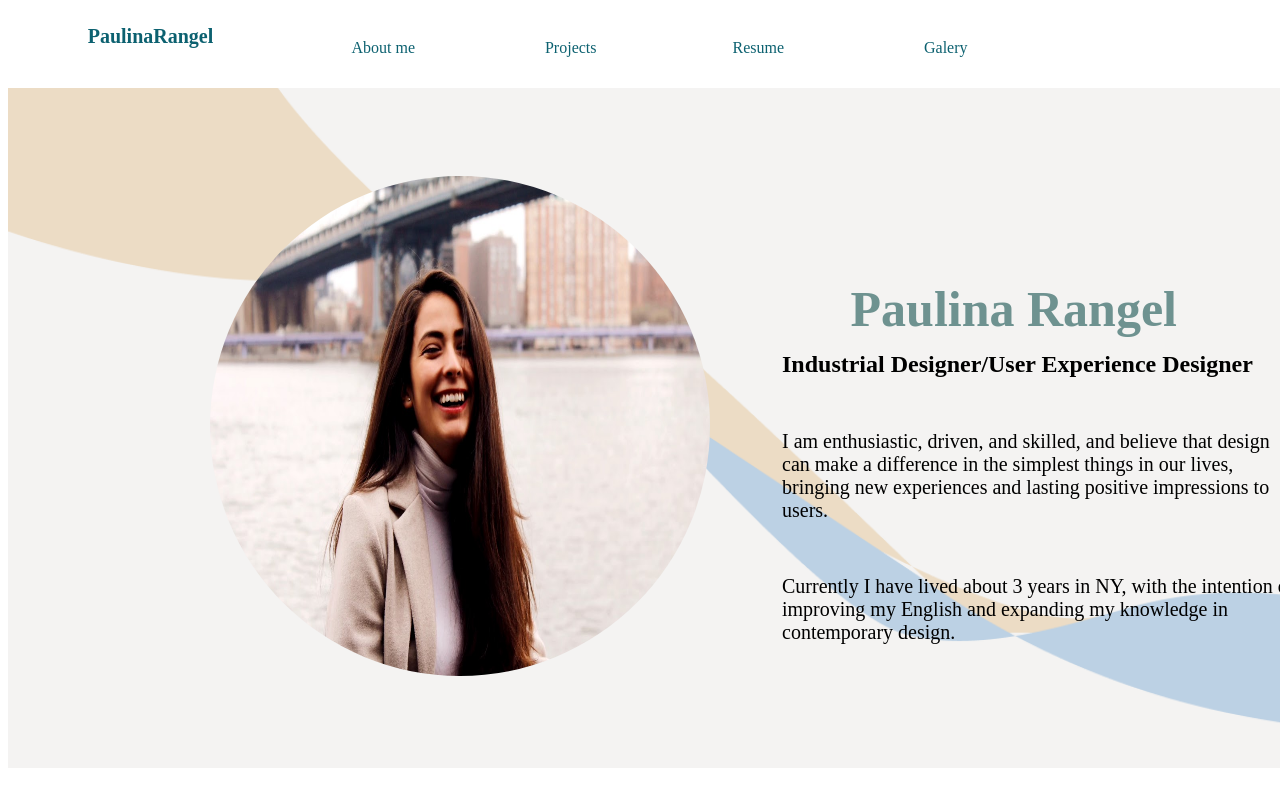
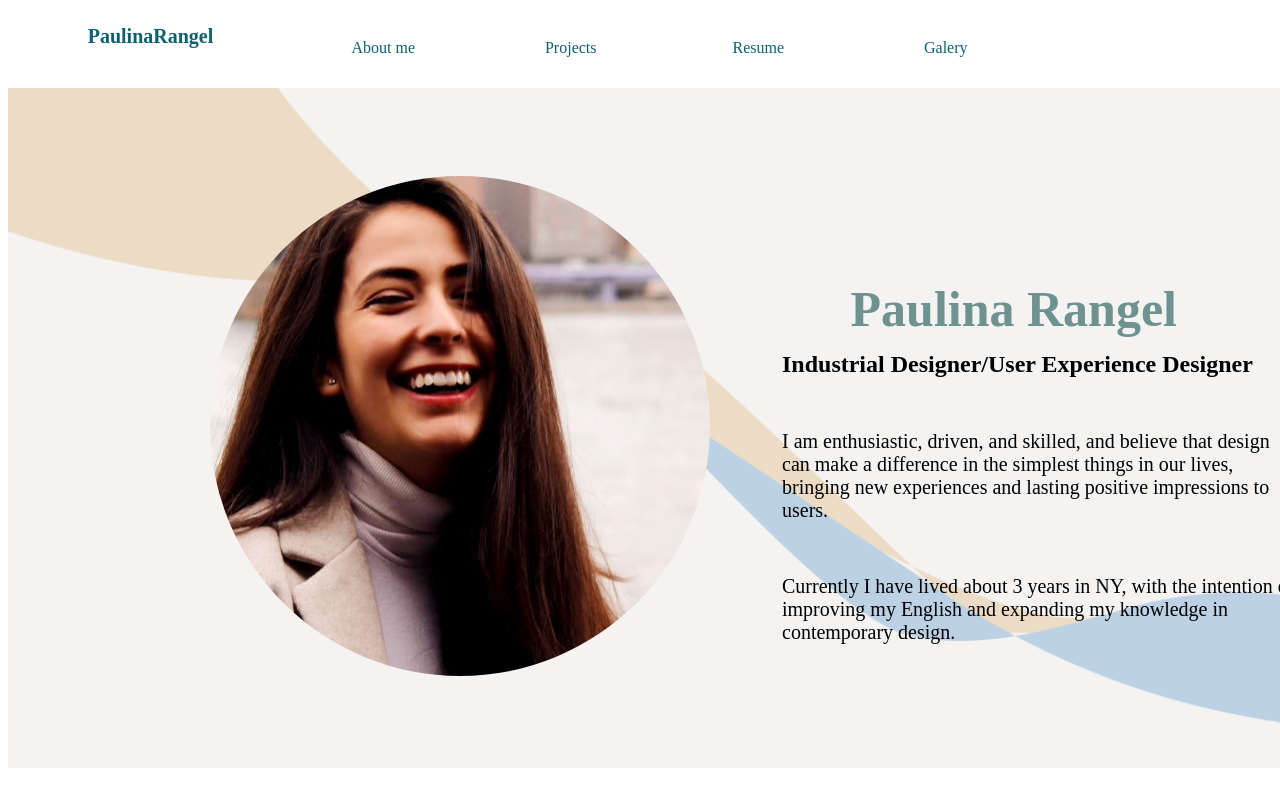
Before and after one commit to PAULINARANGEL08/PAULINARANGEL08.GITHUB.IO, a plain HTML site: page index.html in a window 1280 px wide. Shown: the top 800 px of the page. Drawn offline with Linux system fonts and the light colour scheme; files whose address does not match are found by name; a web font is replaced by a local one.

Commit message:
Add files via upload

```diff
--- a/css/style.css
+++ b/css/style.css
@@ -104,18 +104,16 @@ body {
   grid-template-areas: "Picture Picture Picture""text text text" ;
 }
 
-.column {
-  float: left;
-  width: 100%;
-}
-
-img{
+#myPicture{
+  background-image: url("../images/IMG_4959.jpg");
+  background-position: center;
+  background-repeat: no-repeat;
   display:grid;
-  grid-template-columns:"Picture";
+  grid-template-areas:"Picture";
   border-radius: 50%;
   width: 500px;
   height: 500px;
-  margin: 88px 37px 99px 162px
+  margin: 88px 37px 99px 162px;
 }
 
 .heroGridArea{
--- a/index.html
+++ b/index.html
@@ -24,9 +24,11 @@
     <div id="Picture" class="heroGridArea">
       <div class="column">
         <figure>
-          <img src="C:\Users\Paulina\Downloads\CV\PORTAFOLIO-HTML-CSS\index.html\images\IMG_4959.jpg" alt="Paulina" >
+          <div id="myPicture"></div>
           </figure>
       </div>
+
+
     <div id="text" class="heroGridArea">
         <h1>Paulina Rangel</h1>
       <h2> Industrial Designer/User Experience Designer </h2>
```
